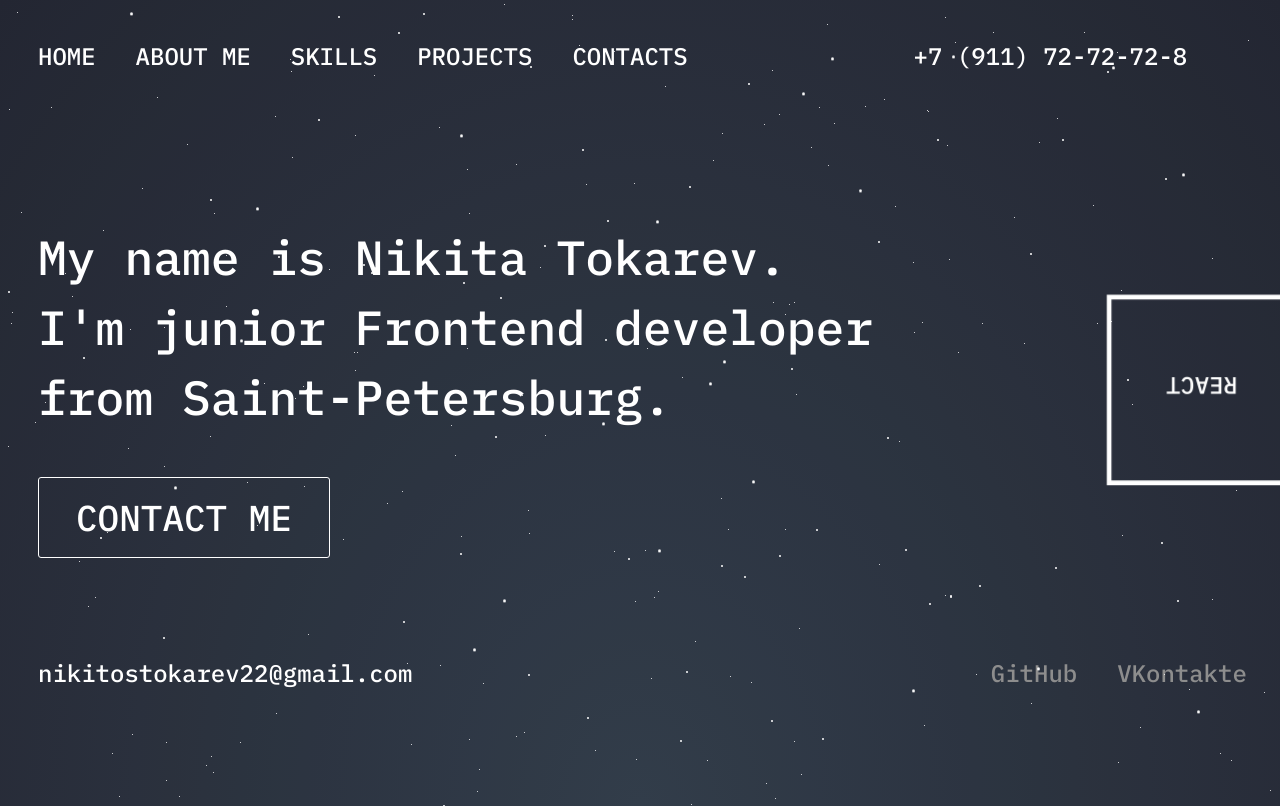
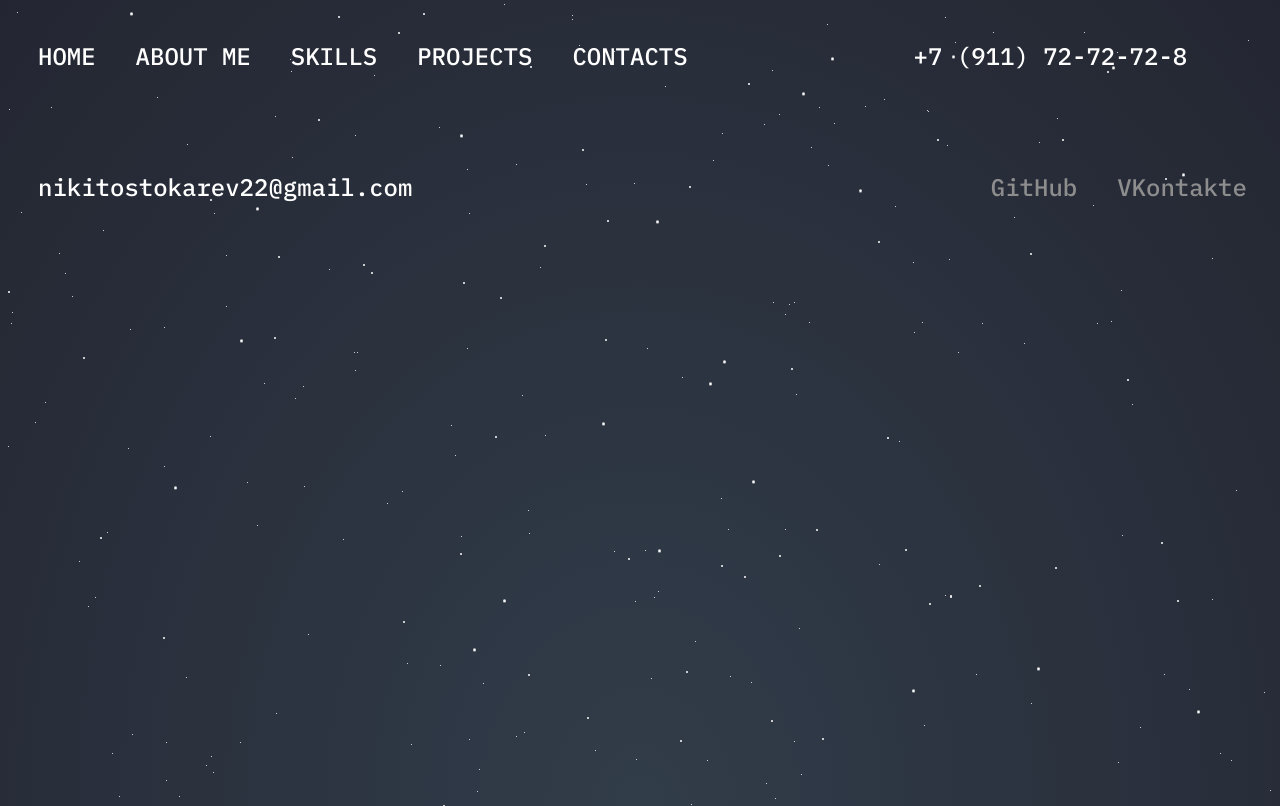
Before and after one commit to NickyHate/my-new-work, a React (Create React App) app: page / in a window 1280 px wide. Built offline with nearby package versions, Linux system fonts and the light colour scheme.

Commit message:
change route

```diff
--- a/src/App.js
+++ b/src/App.js
@@ -20,7 +20,7 @@ function App() {
           <Header />
           <BrowserRouter>
             <Switch>
-              <Route path="/" exact component={() => <Home />} />
+              <Route path="/my-new-work" exact component={() => <Home />} />
               <Route path="/about" exact component={() => <About />} />
               <Route path="/skills" exact component={() => <Skills />} />
               <Route path="/projects" exact component={() => <Projects />} />
```
